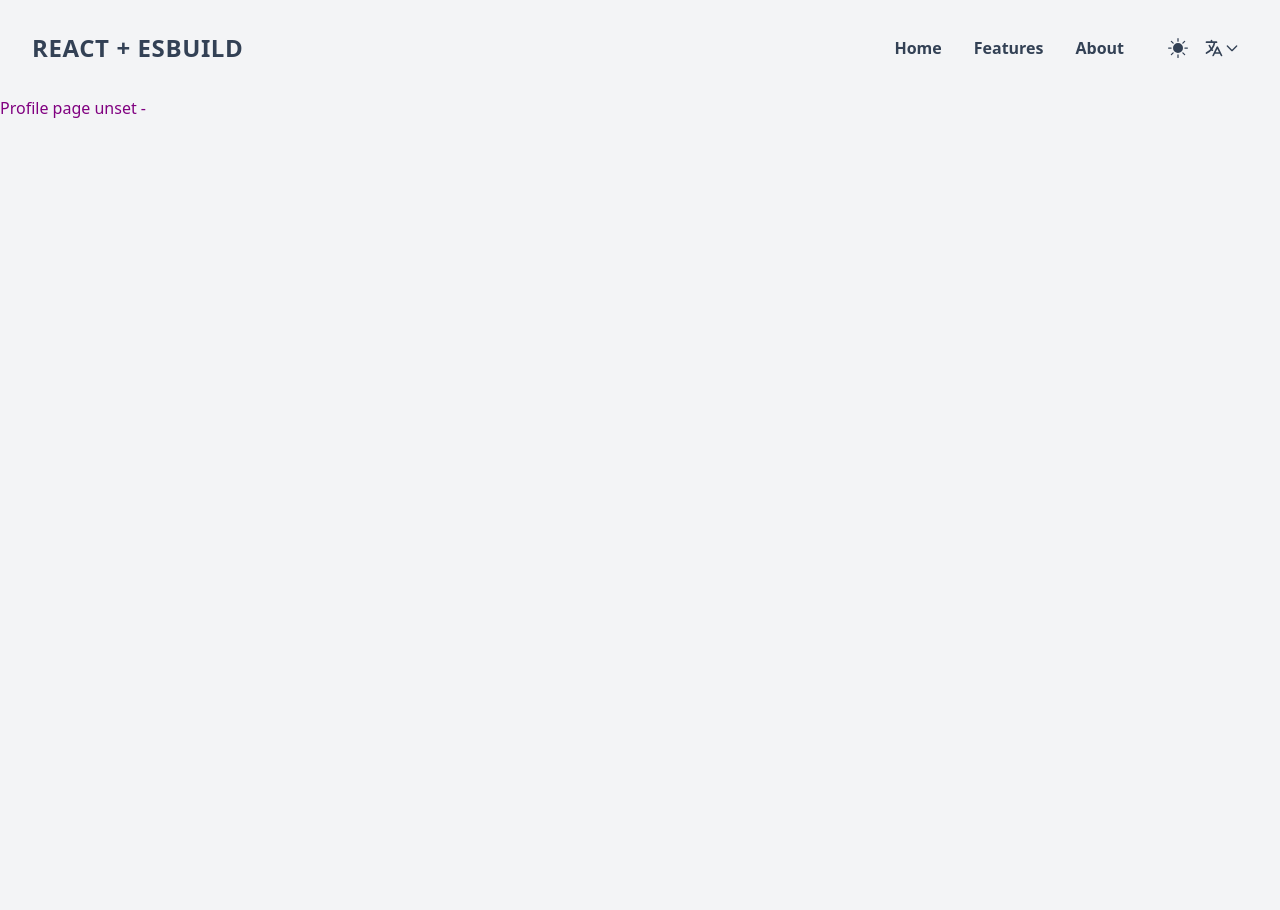
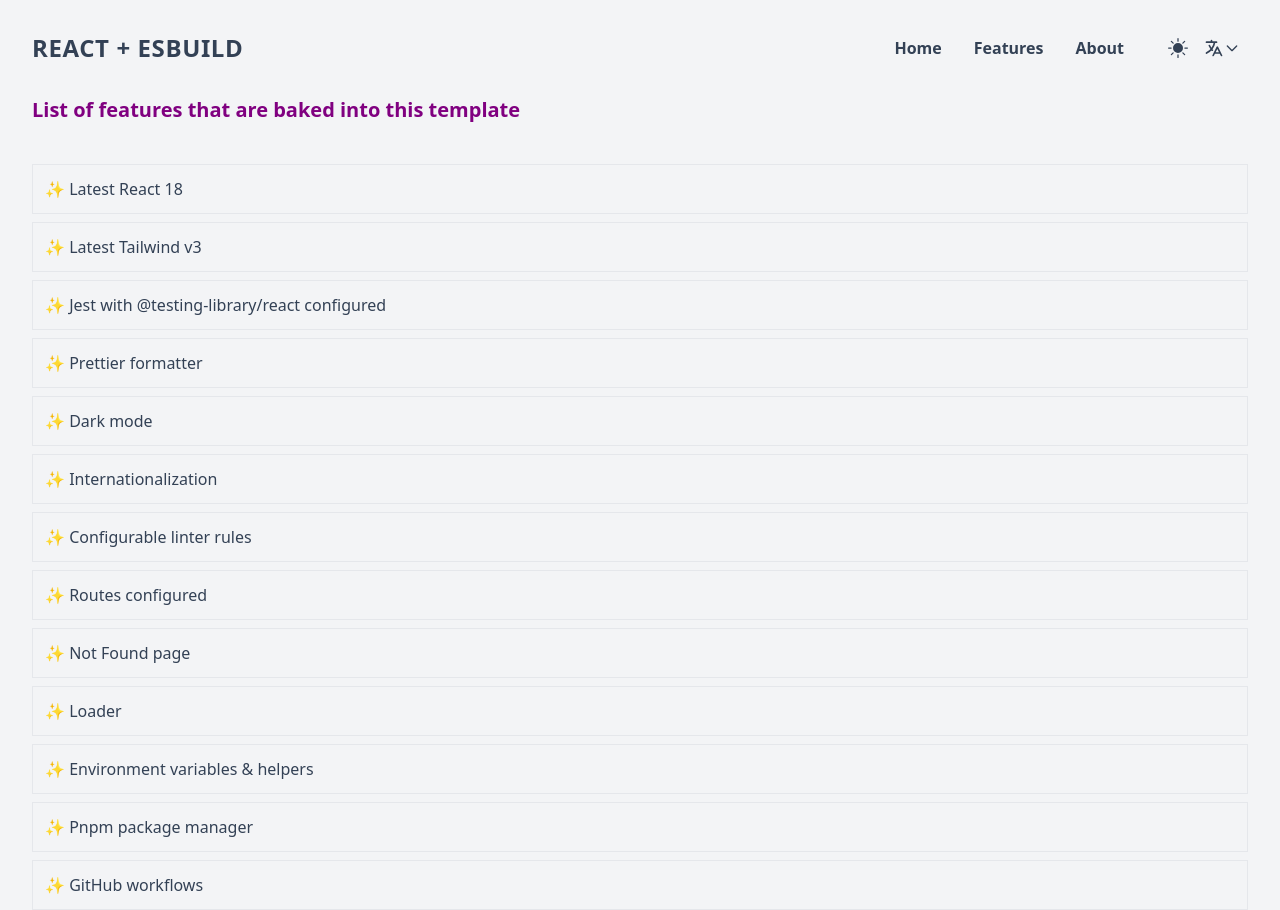
Before and after one commit to data-miner00/React-Esbuild-Template, a React app: page /features in a window 1280 px wide. Before the commit the page ends 800 px from the top, so only its background shows below. Built offline with nearby package versions, Linux system fonts and the light colour scheme; no server answers.

Commit message:
feat: Updated features page

```diff
--- a/src/pages/Features.tsx
+++ b/src/pages/Features.tsx
@@ -2,13 +2,36 @@
 import { getVariable, Variable } from "../utils/getVariable";
 
 function Features(): JSX.Element {
+  const features: Array<string> = [
+    "Latest React 18",
+    "Latest Tailwind v3",
+    "Jest with @testing-library/react configured",
+    "Prettier formatter",
+    "Dark mode",
+    "Internationalization",
+    "Configurable linter rules",
+    "Routes configured",
+    "Not Found page",
+    "Loader",
+    "Environment variables & helpers",
+    "Pnpm package manager",
+    "GitHub workflows",
+  ];
+
   return (
-    <>
-      <h1>
-        Profile page {getVariable(Variable.REACT_APP_SECRET)} -{" "}
-        {getVariable<number>(Variable.REACT_APP_NUMBER)}
+    <div className="max-w-[1400px] mx-auto md:px-8">
+      <h1 className="text-xl font-bold mb-10">
+        List of features that are baked into this template
       </h1>
-    </>
+
+      <ul className="flex flex-col gap-2">
+        {features.map((feature) => (
+          <li className="border dark:border-gray-600 border-gray-200 border-solid p-3">
+            ✨ {feature}
+          </li>
+        ))}
+      </ul>
+    </div>
   );
 }
 
```
